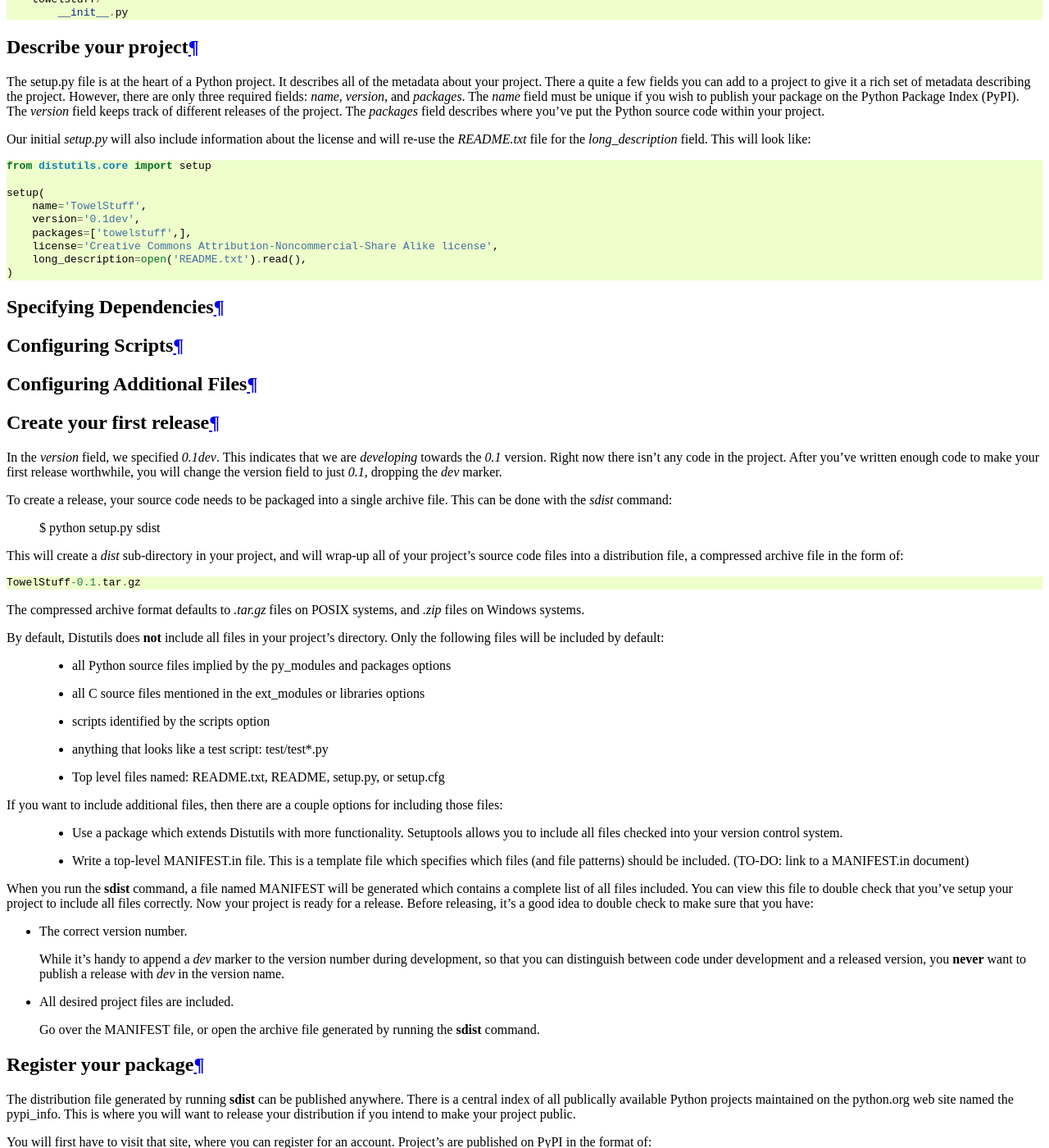
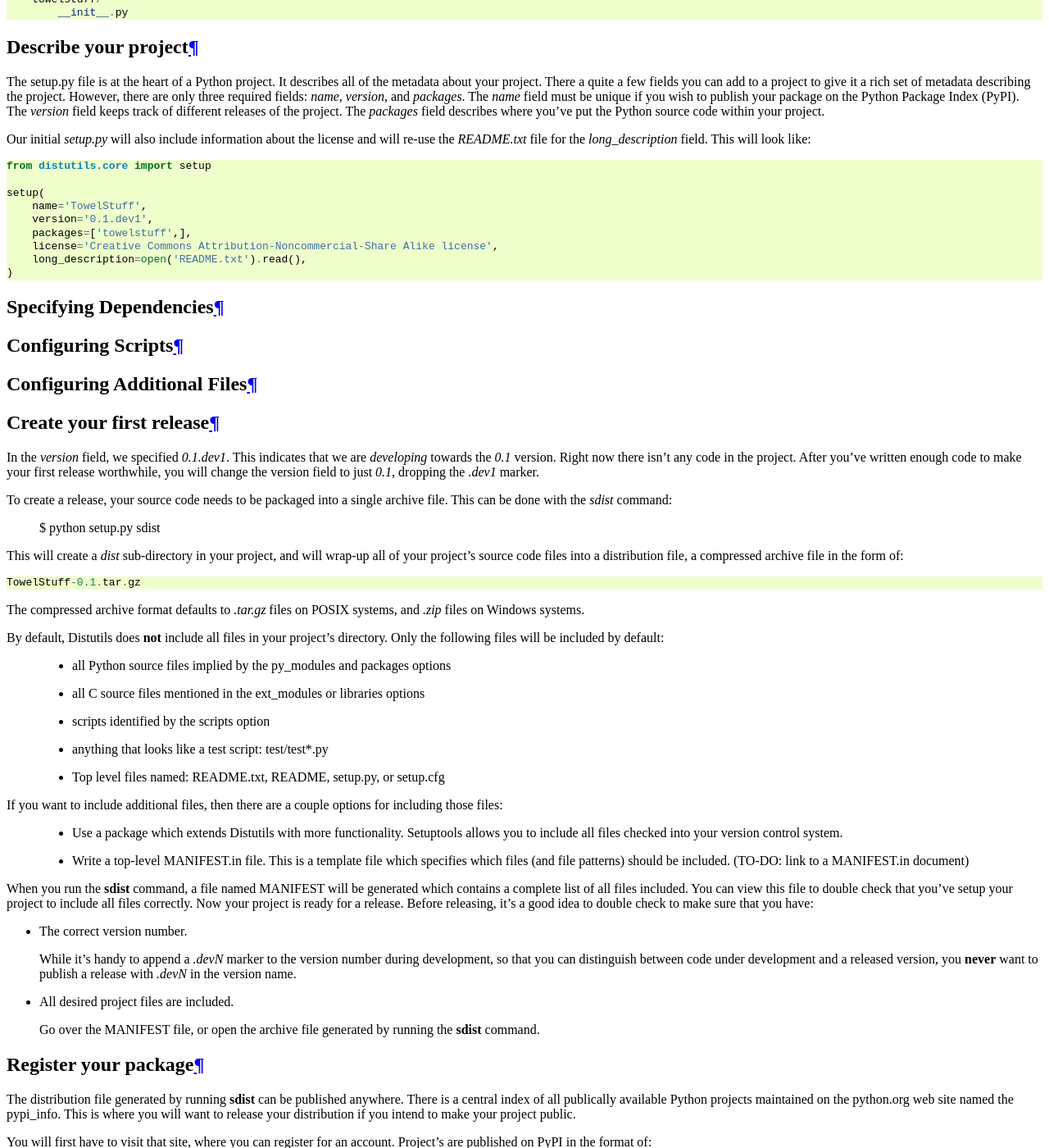
Before and after one commit to pypa/packaging.python.org, a Sphinx documentation site: the page built from source/packaging_tutorial.txt, in a window 1280 px wide and 1400 px high, scrolled down 618 px. Shown: the whole window at 82% size. Built offline with Sphinx 7.4.7, drawn with Linux system fonts in a browser that asks for light colours.

Commit message:
make the use of 'dev' consistent with PEP440

```diff
--- a/source/packaging_tutorial.txt
+++ b/source/packaging_tutorial.txt
@@ -68,7 +68,7 @@ This will look like::
 
     setup(
         name='TowelStuff',
-        version='0.1dev',
+        version='0.1.dev1',
         packages=['towelstuff',],
         license='Creative Commons Attribution-Noncommercial-Share Alike license',
         long_description=open('README.txt').read(),
@@ -87,10 +87,10 @@ Configuring Additional Files
 Create your first release
 =========================
 
-In the `version` field, we specified `0.1dev`. This indicates that we
+In the `version` field, we specified `0.1.dev1`. This indicates that we
 are *developing* towards the `0.1` version. Right now there isn't any code
 in the project. After you've written enough code to make your first release
-worthwhile, you will change the version field to just `0.1`, dropping the `dev`
+worthwhile, you will change the version field to just `0.1`, dropping the `.dev1`
 marker.
 
 To create a release, your source code needs to be packaged into a single
@@ -139,10 +139,10 @@ releasing, it's a good idea to double check to make sure that you have:
 
 * The correct version number.
 
-  While it's handy to append a `dev` marker to the version number during
+  While it's handy to append a `.devN` marker to the version number during
   development, so that you can distinguish between code under development
   and a released version, you **never** want to publish a release with
-  `dev` in the version name.
+  `.devN` in the version name.
 
 * All desired project files are included.
 
@@ -190,4 +190,4 @@ At this point you should announce your package to the community!
 
 Finally, in your `setup.py` you can make plans for your next release,
 by changing the `version` field to indicate which version you want to work
-towards next (e.g. `0.2dev`).
+towards next (e.g. `0.2.dev1`).
```
